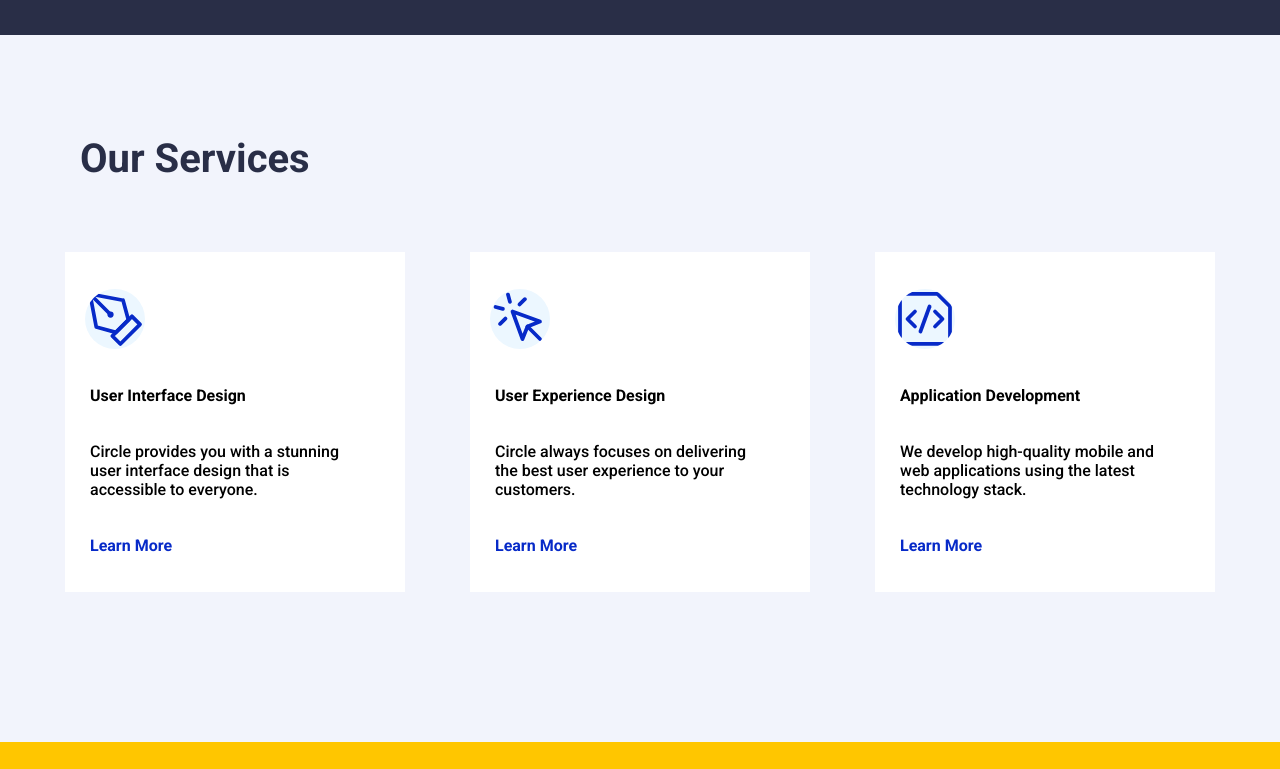
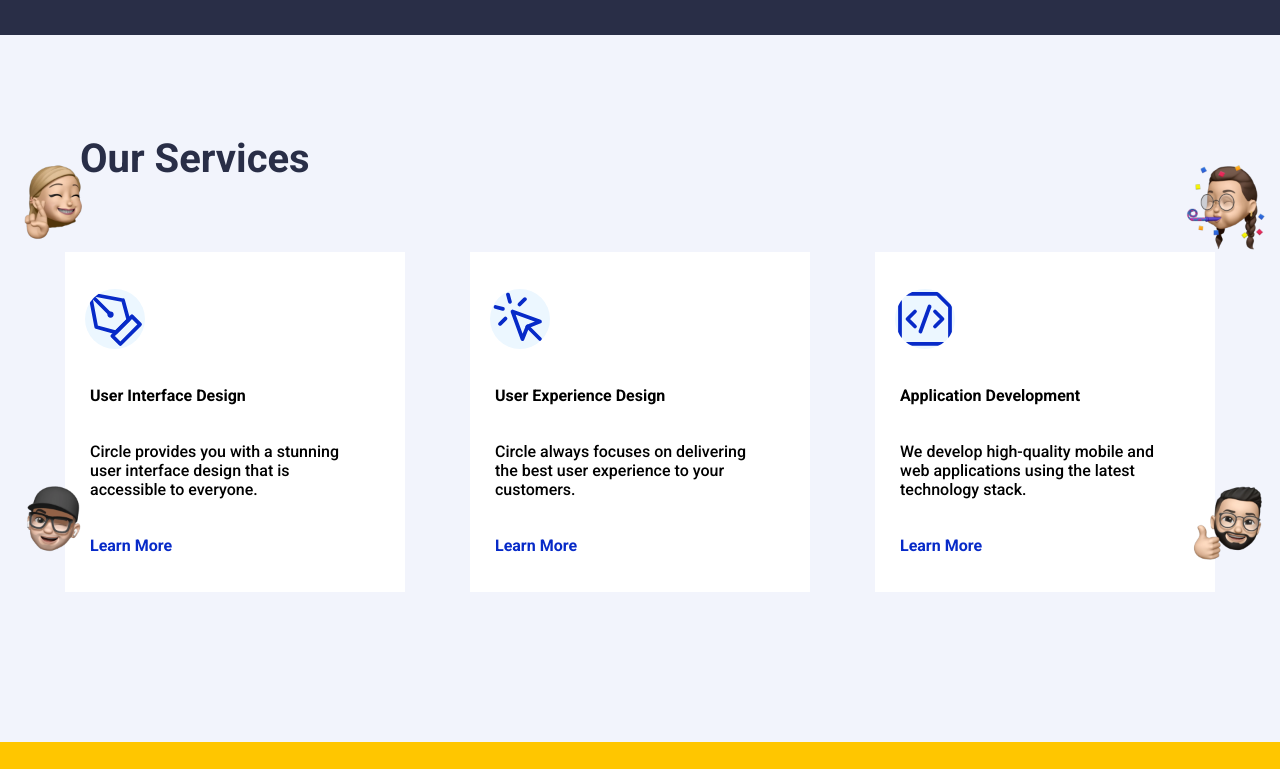
Before and after one commit to elisayadarola/mid-term-project, a website: page index.html in a window 1280 px wide. Shown: the part 1548-2317 px from the top of the page. Drawn offline with Linux system fonts and the light colour scheme; no server answers.

Commit message:
emoji addition

```diff
--- a/index.css
+++ b/index.css
@@ -311,6 +311,7 @@ button {
   color: var(--logoColor);
   cursor: pointer;
 }
+
 /*CLIENT REVIEW */
 
 .client_reviews {
@@ -322,6 +323,7 @@ button {
   justify-content: center;
   background-color: var(--darkTwo);
   background-image: url("drive-download-20220304T160041Z-001/testimonial-section/orbit.png");
+  background-position: relative;
 }
 
 .client_reviews p {
@@ -332,15 +334,31 @@ button {
   color: var(--lightTwo);
 }
 
-.memojiI {
+.memoji {
   height: 100px;
   width: 100px;
   position: absolute;
   align-items: center;
   float: left;
-  background-color: var(--darkTwo);
 }
-
+.emoji_one {
+  position: absolute;
+  bottom: -1000px;
+}
+.emoji_two{
+  position: absolute;
+  bottom: -1320px;
+}
+.emoji_three {
+  position: absolute;
+  bottom: -1320px;
+    right: 0px;
+}
+.emoji_four {
+  position: absolute;
+  bottom: -1000px;
+  right: 0px;
+}
 /*WIDGET BOOKING.COM PROFILE*/
 
 .client_widget {
--- a/index.html
+++ b/index.html
@@ -52,7 +52,10 @@
     </div>
 
    <div class="client_reviews">
-       <img class="memojiI" src="drive-download-20220304T160041Z-001/testimonial-section/memoji-1.png" alt="emojiI">
+       <img class="memoji emoji_one" src="drive-download-20220304T160041Z-001/testimonial-section/memoji-1.png" alt="emoji">
+       <img class="memoji emoji_two" src="drive-download-20220304T160041Z-001/testimonial-section/memoji-2.png" alt="emoji">
+       <img class="memoji emoji_three" src="drive-download-20220304T160041Z-001/testimonial-section/memoji-3.png" alt="emoji">
+       <img class="memoji emoji_four" src="drive-download-20220304T160041Z-001/testimonial-section/memoji-4.png" alt="emoji">
        <h3>Hear What Our Clients Have to Say </h3>
        <p>"Circle helped us through every stage of our startup. <br> We really enjoyed working with you."</p>
        <div class="client_widget">
--- a/index.js
+++ b/index.js
@@ -1,5 +1,5 @@
 async function getPosts() {
-  const post = await fetch("http://localhost:8000/posts");
+  const post = await fetch("http://localhost:3000/posts");
   const finalPost = await post.json();
   console.log(finalPost);
   showPosts(finalPost);
```
